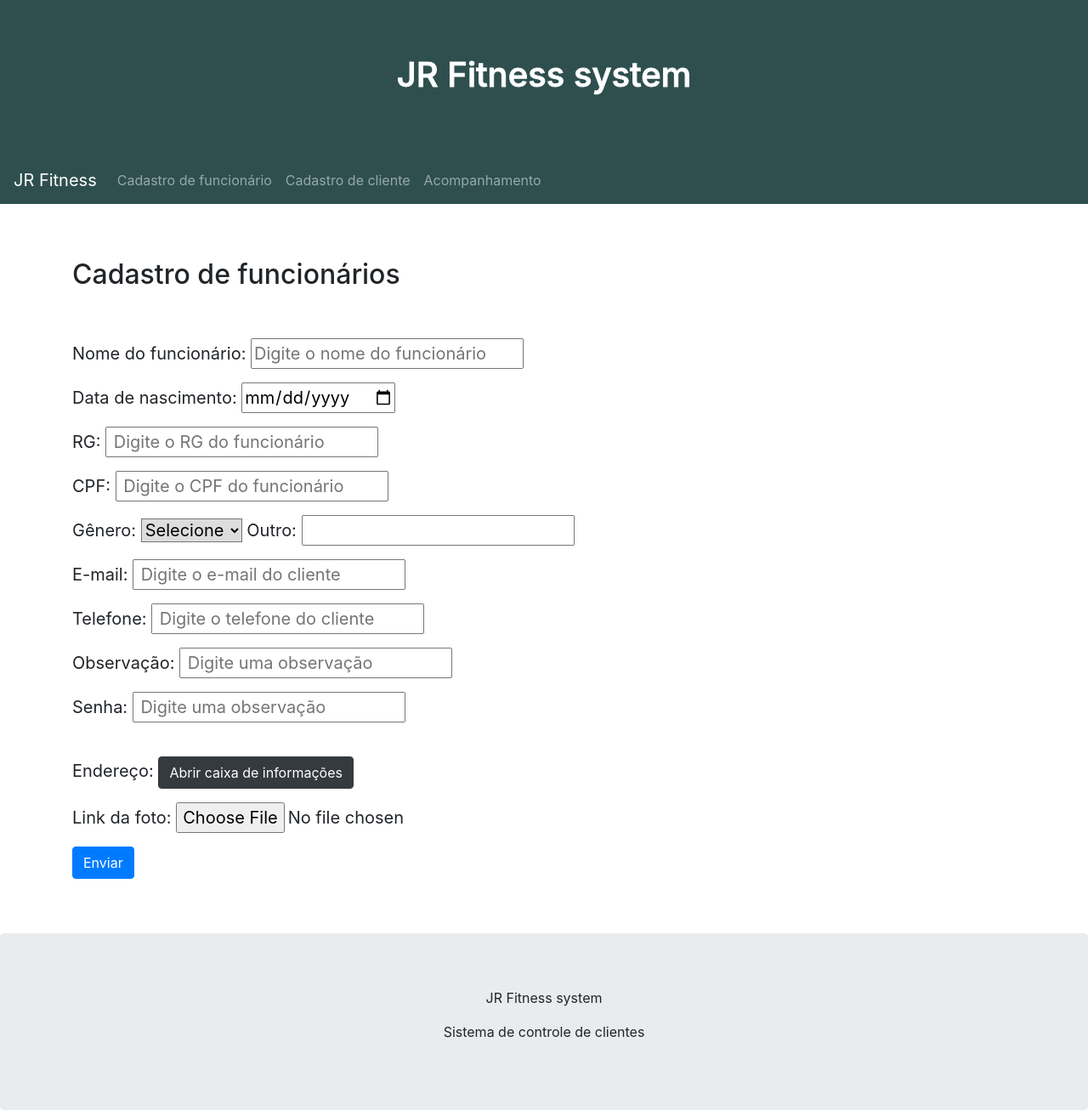
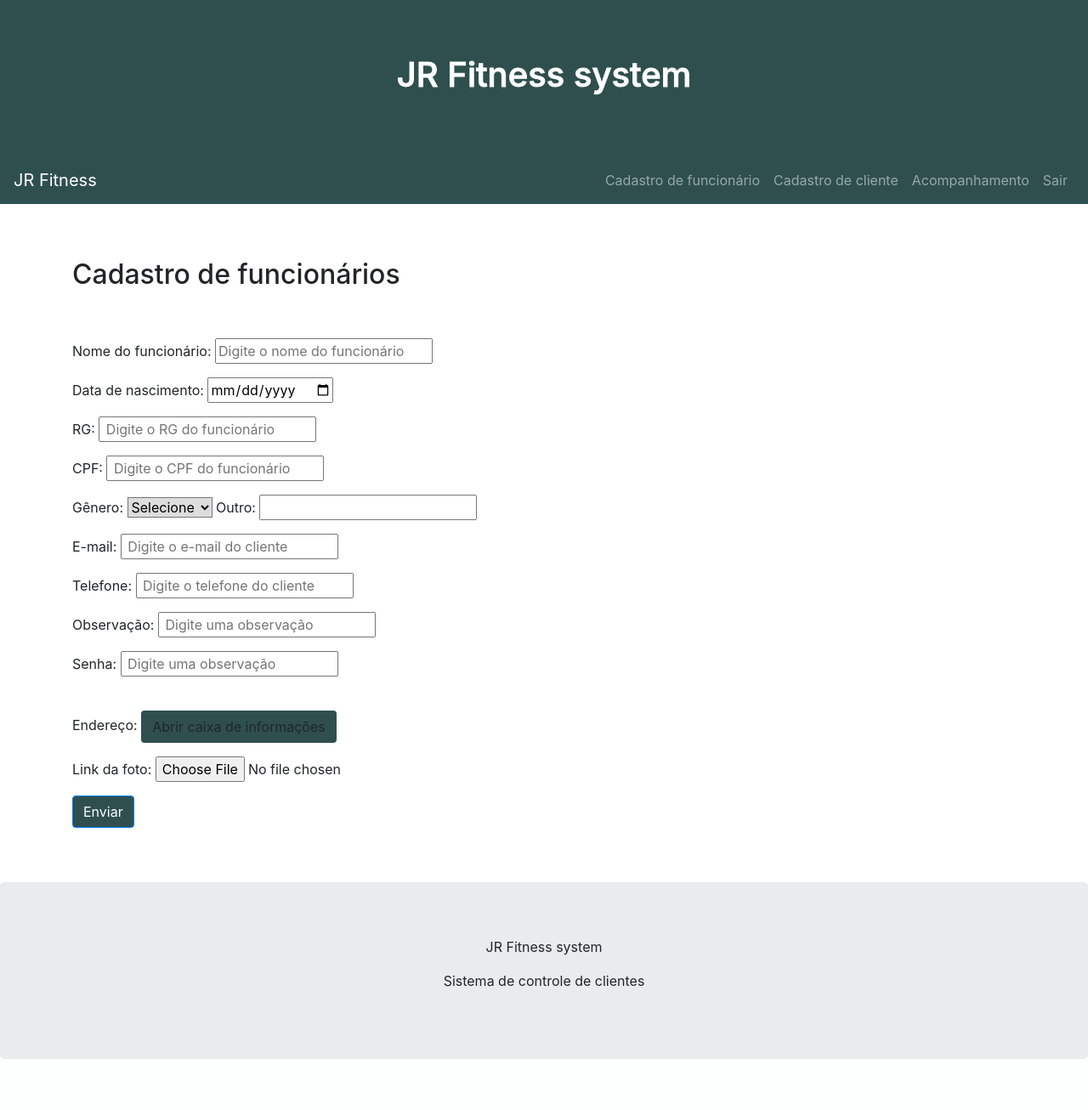
Before and after one commit to SAwarm/projetoAcademia, a PHP site: page /projetoAcademia/cadastro_funcionario.php in a window 1280 px wide. Shown: the whole page at 85% size. After the commit the page ends 1246 px from the top, so only its background shows below. Run offline with PHP 8.4, Linux system fonts and the light colour scheme; the visitor is signed in with stand-in values (Sample User, id 1).

Commit message:
ajustes no front e size do text

```diff
--- a/telaLogin.php
+++ b/telaLogin.php
@@ -14,11 +14,10 @@
 
 <body>
   <?php include('telas/title.php'); ?>
-  <?php include('telas/paginacao.php'); ?>
 
-  <div class="container" style="margin-top:13%; margin-bottom: 13%;">
+  <div class="container" style="margin-top: 5%; margin-bottom: 5%;">
     <div class="row">
-      <div class="col-sm-12">
+      <div class="col-md-12">
 
       <h2>Login</h2>
     <form>
--- a/telas/cadastro_funcionario.php
+++ b/telas/cadastro_funcionario.php
@@ -30,11 +30,11 @@
      <h2>Cadastro de funcionários</h2><br><br>
      <form action=".././backend/cadastroFuncionario.php" method="POST" enctype="multipart/form-data">
         <fieldset>
-			<P style="font-size: 20px;">Nome do funcionário: <input type="text" placeholder="Digite o nome do funcionário" id="nome_funcionario" name="nome_funcionario">
-			<P style="font-size: 20px;">Data de nascimento: <input type="date" placeholder=" Digite a data de nascimento" id="nascimento_funcionario" name="nascimento_funcionario">
-			<P style="font-size: 20px;">RG: <input type="text" placeholder=" Digite o RG do funcionário" name="rg_funcionario">
-			<P style="font-size: 20px;">CPF: <input type="text" placeholder=" Digite o CPF do funcionário" id="cpf_funcionario" name="cpf_funcionario">
-			<p style="font-size: 20px;">Gênero:
+			<P>Nome do funcionário: <input type="text" placeholder="Digite o nome do funcionário" id="nome_funcionario" name="nome_funcionario">
+			<P>Data de nascimento: <input type="date" placeholder=" Digite a data de nascimento" id="nascimento_funcionario" name="nascimento_funcionario">
+			<P>RG: <input type="text" placeholder=" Digite o RG do funcionário" name="rg_funcionario">
+			<P>CPF: <input type="text" placeholder=" Digite o CPF do funcionário" id="cpf_funcionario" name="cpf_funcionario">
+			<p>Gênero:
 			<select name="genero_funcionario" style="background-color: #DDDDDD;">
 				<option value="0">Selecione</option>
 				<option value="Masculino">Masculino</option>
@@ -42,13 +42,13 @@
 			</select>
 				Outro: <input type="text" name="outrogenero">
 			</p>
-			<p style="font-size: 20px;">E-mail: <input type="text" placeholder=" Digite o e-mail do cliente" id="email_funcionario" name="email_funcionario"></p>
-			<p style="font-size: 20px;">Telefone: <input type="text" placeholder=" Digite o telefone do cliente" id="telefone_funcionario" name="telefone_funcionario"></p>
-			<p style="font-size: 20px;">Observação: <input type="text" placeholder=" Digite uma observação" name="observacao_funcionario"></p>
-			<p style="font-size: 20px;">Senha: <input type="password" placeholder=" Digite uma observação" id="senha_funcionario" name="senha_funcionario"></p>
+			<p>E-mail: <input type="text" placeholder=" Digite o e-mail do cliente" id="email_funcionario" name="email_funcionario"></p>
+			<p>Telefone: <input type="text" placeholder=" Digite o telefone do cliente" id="telefone_funcionario" name="telefone_funcionario"></p>
+			<p>Observação: <input type="text" placeholder=" Digite uma observação" name="observacao_funcionario"></p>
+			<p>Senha: <input type="password" placeholder=" Digite uma observação" id="senha_funcionario" name="senha_funcionario"></p>
 			<br>
-			<p style="font-size: 20px;">Endereço: <input type="button" class="btn btn-dark" data-toggle="modal" data-target="#modalEndereco" value="Abrir caixa de informações" placeholder="Endereço">
-			<p style="font-size: 20px;">Link da foto: <input name="userfile" type="file" /></p>
+			<p>Endereço: <input type="button" class="btn" style="background-color: #2F4F4F" data-toggle="modal" data-target="#modalEndereco" value="Abrir caixa de informações" placeholder="Endereço">
+			<p>Link da foto: <input name="userfile" type="file" /></p>
 			<!--p style="font-size: 20px;">Estado:
 				<select name= "seleção" style="background-color: #DDDDDD;">
 					<option value="0">selecione</option>
@@ -58,7 +58,7 @@
 				Outro: <input type="text" name="outra_funcionario"-->
 				</p>
 				</p>
-				<button type="submit" class="btn btn-primary btn-enviar-dados-funcionarios">Enviar</button>
+				<button type="submit" style="background-color: #2F4F4F" class="btn btn-primary btn-enviar-dados-funcionarios">Enviar</button>
 			<!--p style="font-size: 20px;">Cidade: <input type="text" placeholder=" Digite a cidade do funcionário" name="cidade_funcionario"></p>
 			<p style="font-size: 20px;">Bairro: <input type="text" placeholder=" Digite o bairro do funcionário" name="bairro_funcionario"></p>
 			<P style="font-size: 20px;">Rua: <input type="text" placeholder=" Digite a rua do funcionário" name="rua_funcionario"></P>
--- a/telas/paginacaoTelas.php
+++ b/telas/paginacaoTelas.php
@@ -3,7 +3,7 @@
     <button class="navbar-toggler" type="button" data-toggle="collapse" data-target="#collapsibleNavbar">
         <span class="navbar-toggler-icon"></span>
     </button>
-    <div class="collapse navbar-collapse" id="collapsibleNavbar">
+    <div class="collapse navbar-collapse justify-content-end" id="collapsibleNavbar">
         <ul class="navbar-nav">
         <li class="nav-item">
             <a class="nav-link" href="cadastro_funcionario.php">Cadastro de funcionário</a>
@@ -14,6 +14,9 @@
         <li class="nav-item">
             <a class="nav-link" href="acompanhamento.php">Acompanhamento</a>
         </li>
+        <li class="nav-item" style="margin-left: ;">
+            <a class="nav-link" href="sair.php">Sair</a>
+        </li>
         </ul>
     </div>
     </nav>
```
Also changed, not shown: telas/sair.php (added, +15 -0 lines).
